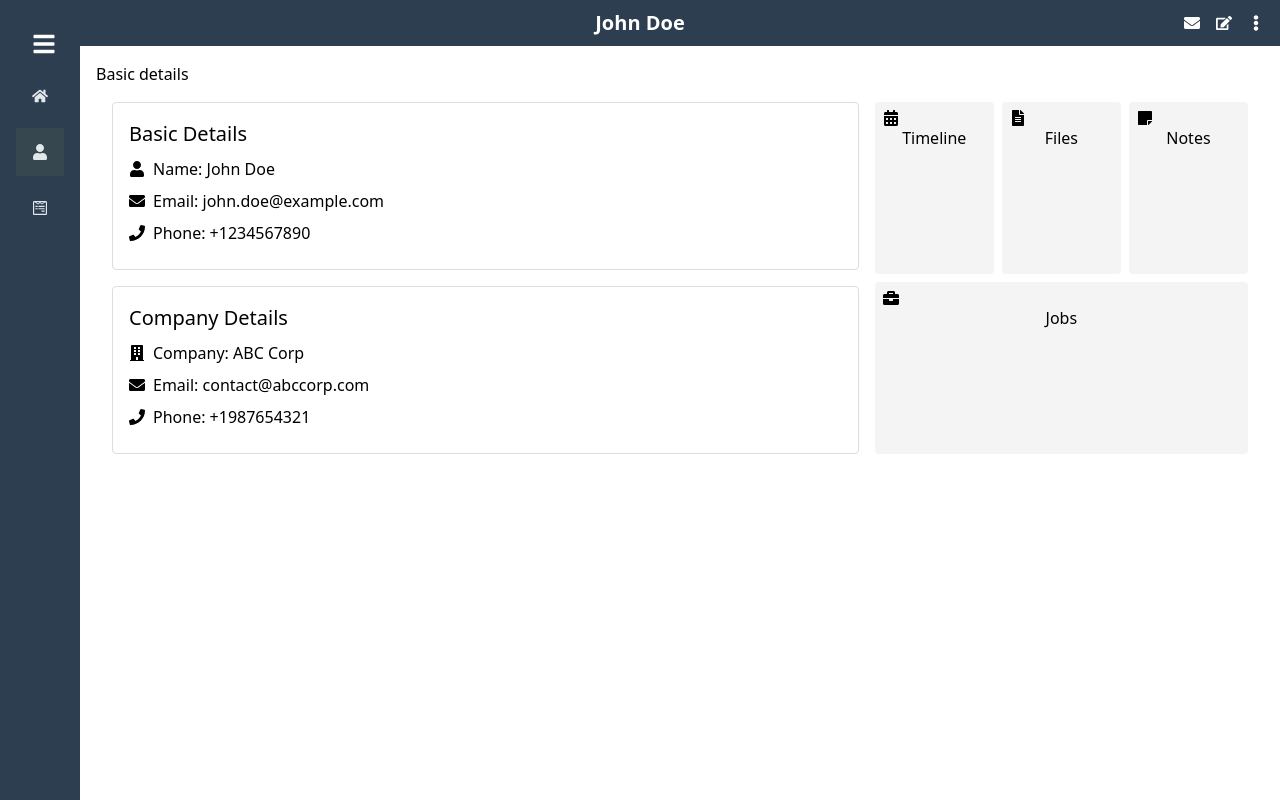
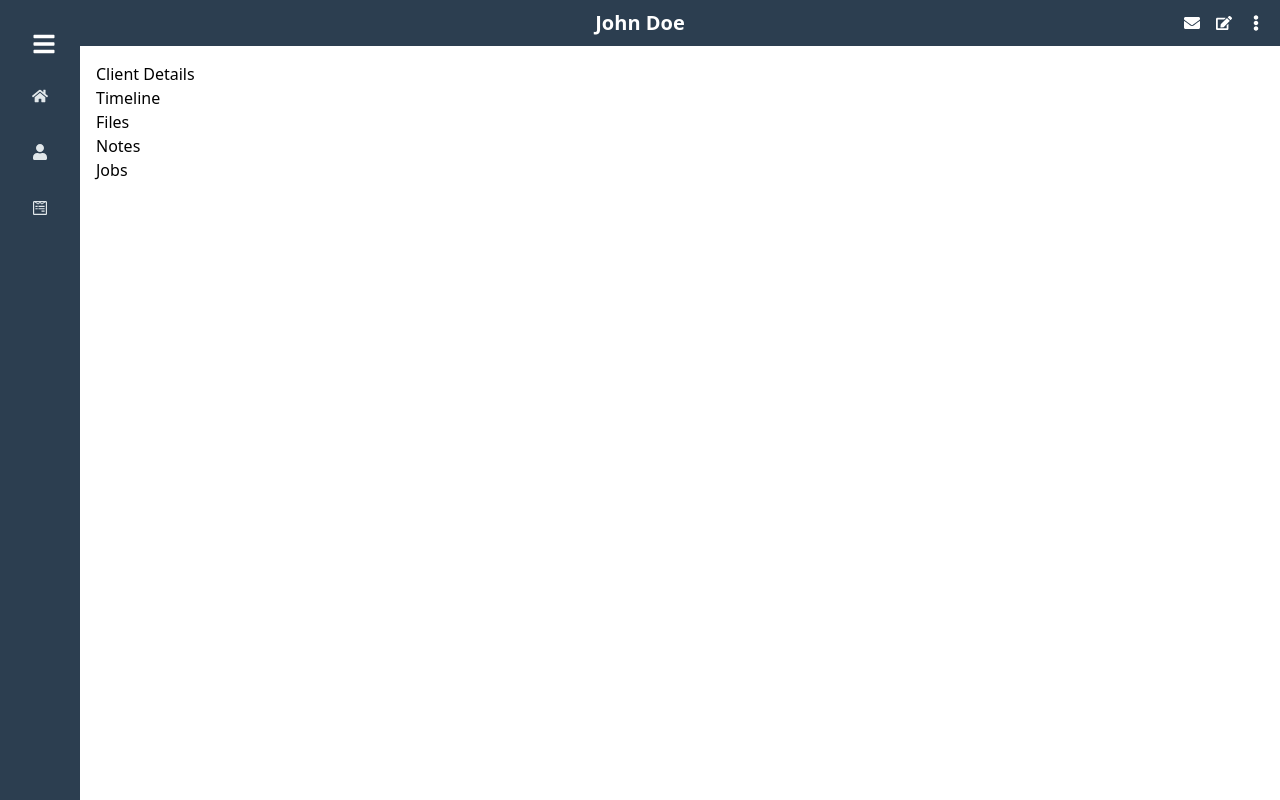
Before and after one commit to Web-Dev-Learner/form, a React (Vite) app in the folder formcraft/: page /client-details in a window 1280 px wide. Shown: the top 800 px of the page. Built offline with nearby package versions, Linux system fonts and the light colour scheme.

Commit message:
updated clientdetails with modals

```diff
--- a/formcraft/package.json
+++ b/formcraft/package.json
@@ -10,7 +10,10 @@
     "preview": "vite preview"
   },
   "dependencies": {
+    "@emotion/react": "^11.13.3",
+    "@emotion/styled": "^11.13.0",
     "@mui/lab": "^5.0.0-alpha.173",
+    "@mui/material": "^5.16.7",
     "@reduxjs/toolkit": "^2.2.7",
     "react": "^18.3.1",
     "react-dom": "^18.3.1",
--- a/formcraft/src/components/ClientDetails.jsx
+++ b/formcraft/src/components/ClientDetails.jsx
@@ -1,52 +1,79 @@
 import React, { useState } from 'react';
-// import BasicDetails from './BasicDetails'; // Import BasicDetails
 import CompanyDetails from './CompanyDetails';
+import Modal from '@mui/material/Modal';
+import Box from '@mui/material/Box';
 import "../styles/ClientDetails.scss";
 
 const ClientDetails = () => {
   const [activeSection, setActiveSection] = useState(null);
+  const [open, setOpen] = useState(false);
+
+  const handleOpen = () => setOpen(true);
+  const handleClose = () => setOpen(false);
 
   const handleSidebarClick = (section) => {
-    setActiveSection(prevSection => (prevSection === section ? null : section));
+    if (section === 'clientDetails') {
+      handleOpen();
+    } else {
+      setActiveSection(section);
+    }
+  };
+
+  const modalStyle = {
+    position: 'absolute',
+    top: '50%',
+    left: '50%',
+    transform: 'translate(-50%, -50%)',
+    width: '80%',
+    maxHeight: '90vh', // Ensure scrollable if content is too long
+    overflowY: 'auto', // Enable vertical scrolling
+    bgcolor: 'background.paper',
+    boxShadow: 24,
+    p: 4,
+    borderRadius: '8px',
   };
 
   return (
     <div className="client-details">
       <div className="sidebar-section">
-        <div>Basic details</div>
+        <div
+          className="sidebar-item"
+          onClick={() => handleSidebarClick('clientDetails')}
+        >
+          Client Details
+        </div>
         <div
           className={`sidebar-item ${activeSection === 'timeline' ? 'active' : ''}`}
           onClick={() => handleSidebarClick('timeline')}
         >
-
+          Timeline
         </div>
         <div
           className={`sidebar-item ${activeSection === 'files' ? 'active' : ''}`}
           onClick={() => handleSidebarClick('files')}
         >
-
+          Files
         </div>
         <div
           className={`sidebar-item ${activeSection === 'notes' ? 'active' : ''}`}
           onClick={() => handleSidebarClick('notes')}
         >
-
+          Notes
         </div>
         <div
           className={`sidebar-item ${activeSection === 'jobs' ? 'active' : ''}`}
           onClick={() => handleSidebarClick('jobs')}
         >
-
+          Jobs
         </div>
       </div>
 
-      <div className="client-details-content">
-        <CompanyDetails />
-        {activeSection === 'timeline' && <div>Timeline content here</div>}
-        {activeSection === 'files' && <div>Files content here</div>}
-        {activeSection === 'notes' && <div>Notes content here</div>}
-        {activeSection === 'jobs' && <div>Jobs content here</div>}
-      </div>
+      <Modal open={open} onClose={handleClose}>
+        <Box sx={modalStyle}>
+          <CompanyDetails />
+          <button onClick={handleClose} style={{ position: 'absolute', top: 10, right: 10 }}>X</button>
+        </Box>
+      </Modal>
     </div>
   );
 };
--- a/formcraft/src/components/Sidebar.jsx
+++ b/formcraft/src/components/Sidebar.jsx
@@ -1,9 +1,31 @@
 import React from 'react';
 import { NavLink } from 'react-router-dom';
 import { FaBars, FaHome, FaWpforms, FaUser } from 'react-icons/fa';
+import Modal from '@mui/material/Modal';
+import Box from '@mui/material/Box';
+import CompanyDetails from './CompanyDetails';
 import '../styles/Sidebar.scss';
 
 const Sidebar = ({ isOpen, toggleSidebar }) => {
+  const [open, setOpen] = React.useState(false);
+
+  const handleOpen = () => setOpen(true);
+  const handleClose = () => setOpen(false);
+
+  const modalStyle = {
+    position: 'absolute',
+    top: '50%',
+    left: '50%',
+    transform: 'translate(-50%, -50%)',
+    width: '80%',
+    maxHeight: '90vh', // Ensure scrollable if content is too long
+    overflowY: 'auto', // Enable vertical scrolling
+    bgcolor: 'background.paper',
+    boxShadow: 24,
+    p: 4,
+    borderRadius: '8px',
+  };
+
   return (
     <aside className={`sidebar ${isOpen ? 'open' : 'closed'}`}>
       <div className="menu-header">
@@ -15,26 +37,30 @@ const Sidebar = ({ isOpen, toggleSidebar }) => {
       <div className="menu-items">
         <NavLink
           to="/"
-          className={({ isActive }) => isActive ? 'link active' : 'link'}
+          className={({ isActive }) => (isActive ? 'link active' : 'link')}
         >
           <FaHome className="icon" />
           {isOpen && <span className="text">Home</span>}
         </NavLink>
-        <NavLink
-          to="/client-details"
-          className={({ isActive }) => isActive ? 'link active' : 'link'}
-        >
+        <div className="link" onClick={handleOpen}>
           <FaUser className="icon" />
           {isOpen && <span className="text">Client Details</span>}
-        </NavLink>
+        </div>
         <NavLink
           to="/form"
-          className={({ isActive }) => isActive ? 'link active' : 'link'}
+          className={({ isActive }) => (isActive ? 'link active' : 'link')}
         >
           <FaWpforms className="icon" />
           {isOpen && <span className="text">Form</span>}
         </NavLink>
       </div>
+
+      <Modal open={open} onClose={handleClose}>
+        <Box sx={modalStyle}>
+          <CompanyDetails />
+          <button onClick={handleClose} style={{ position: 'absolute', top: 10, right: 10 }}>X</button>
+        </Box>
+      </Modal>
     </aside>
   );
 };
```
Also changed, not shown: 1 other file (tests, documents, lock files or other folders).
